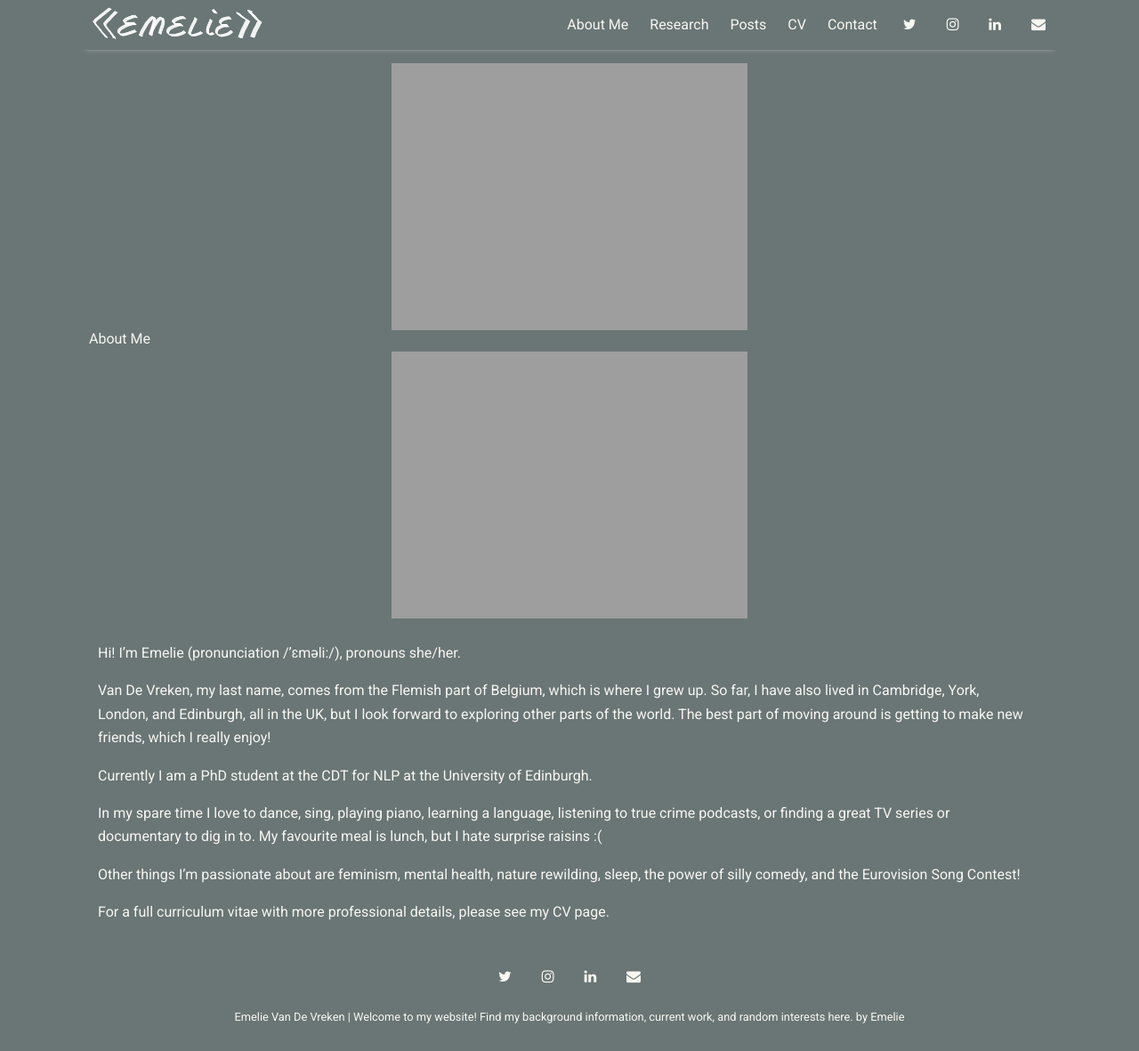
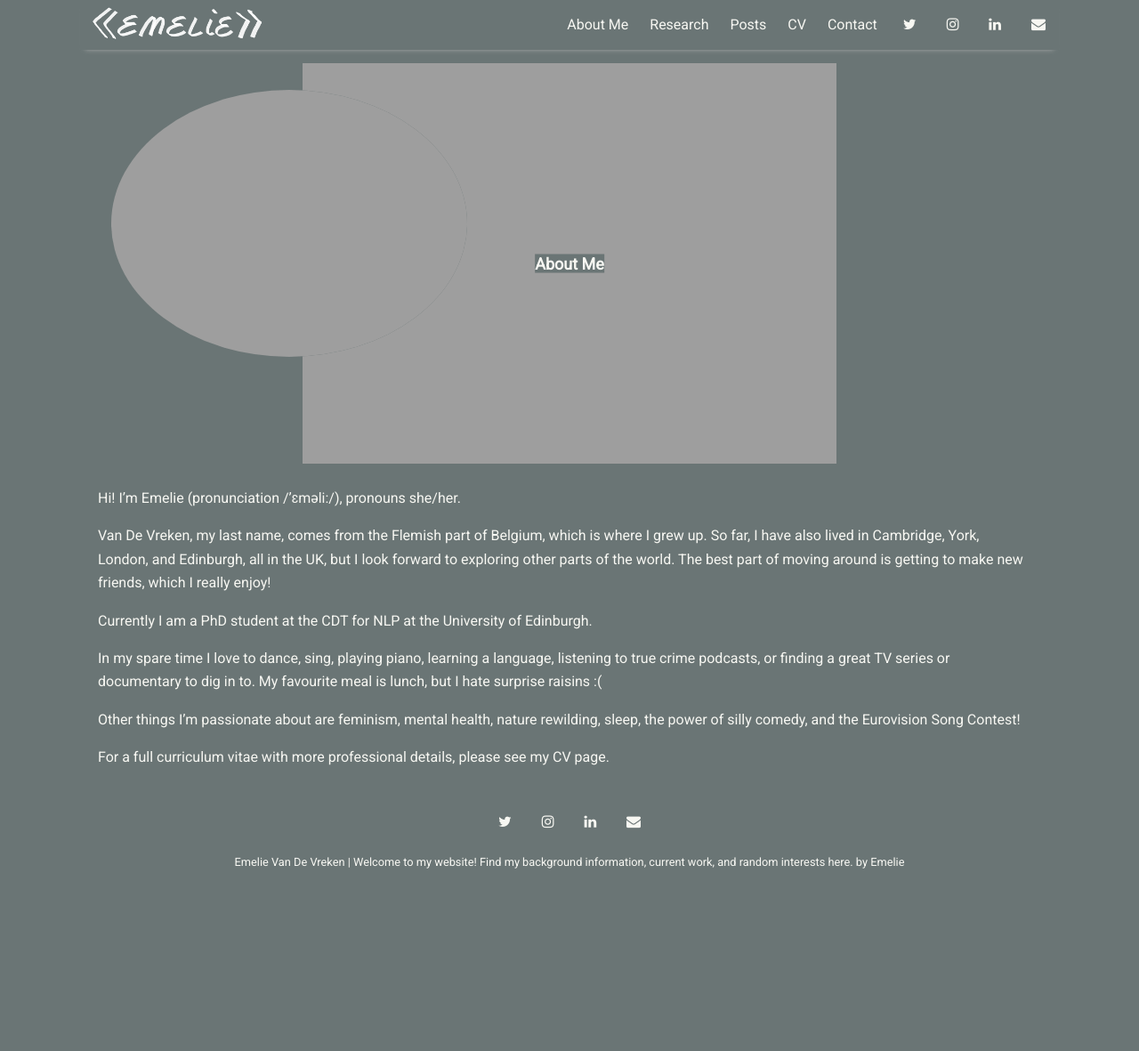
Before and after one commit to evdv/evdv.github.io, a Jekyll site: the page built from _pages/about.md, in a window 1280 px wide and 1181 px high. Shown: the whole window at 89% size. Built offline with Jekyll 4.4.1, drawn with Linux system fonts in a browser that asks for light colours; nearby versions of some CDN libraries.

Commit message:
Try adding special header malarky to page css

```diff
--- a/_sass/_page.scss
+++ b/_sass/_page.scss
@@ -15,8 +15,37 @@
   font-weight: bold;
 }
 
-.a:hover {
+.special-header {
+  position: relative;
+  text-align: center;
+  color: white;
+  top: 0;
+  left: 0;
+}
+
+.header-background {
+  position: relative;
+  top: 0;
+  left: 0;
+  width: 100%;
+  height: auto;
+}
+
+.headertitle {
+  position: absolute;
+  top: 50%;
+  left: 50%;
+  transform: translate(-50%, -50%);
   font-weight: bold;
+  font-size: large;
+}
+
+.round-image {
+  position:absolute;
+  top: 25px;
+  left: 25px;
+  z-index: 2;
+  border-radius: 50%;
 }
 
 .header-image img {
```
